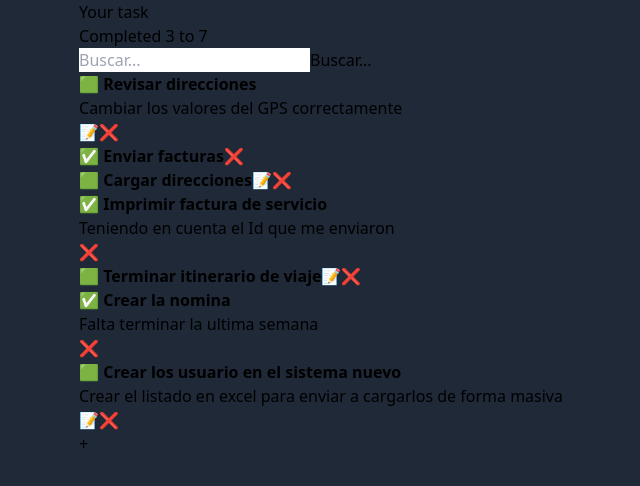
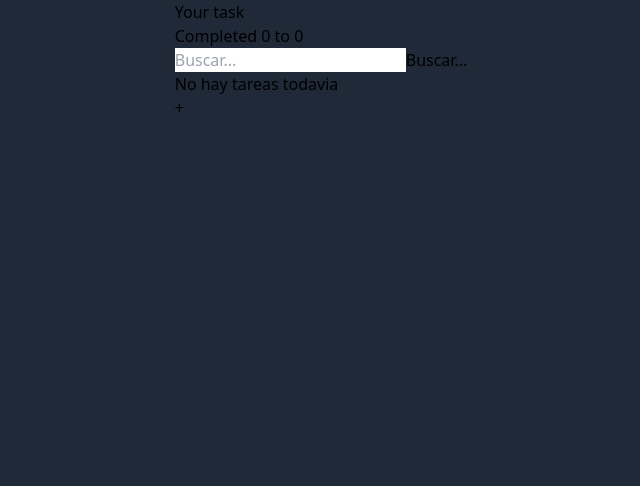
Before and after one commit to Ameth/todo-app-react, a React (Vite) app: page / in a window 1280 px wide. Shown: the top 486 px of the page, without its empty margins (319-959 px from the left). Built offline with nearby package versions, Linux system fonts and the light colour scheme.

Commit message:
Add useLocalStorage hook

```diff
--- a/src/App/index.jsx
+++ b/src/App/index.jsx
@@ -4,6 +4,7 @@ import { TodoSearch } from '../components/TodoSearch'
 import { TodoList } from '../components/TodoList'
 import { CreateTodoButton } from '../components/CreateTodoButton'
 import { Todoitem } from '../components/Todoitem'
+import { useLocalStorage } from '../hooks/useLocalStorage'
 
 const mockTodos = [
   {
@@ -42,8 +43,9 @@ const mockTodos = [
 ]
 
 function App() {
-  const [todos, setTodos] = useState(mockTodos)
+  const [todos, saveTodos] = useLocalStorage('todos_local')
   const [searchValue, setSearchValue] = useState('')
+
   const completedTodos = todos.filter((todo) => todo.completed).length
   const filtredTodos =
     searchValue.length > 0
@@ -54,15 +56,15 @@ function App() {
 
   const toogleStateTodo = (value) => {
     const todoIndex = todos.findIndex((todo) => todo.text === value)
-    const newTodo = [...todos]
+    const newTodos = [...todos]
 
-    newTodo[todoIndex].completed = !newTodo[todoIndex].completed
-    setTodos(newTodo)
+    newTodos[todoIndex].completed = !newTodos[todoIndex].completed
+    saveTodos(newTodos)
   }
 
   const deleteTodo = (value) => {
-    const newTodos = todos.filter(todo => todo.text !== value)
-    setTodos(newTodos)
+    const newTodos = todos.filter((todo) => todo.text !== value)
+    saveTodos(newTodos)
   }
 
   return (
--- /dev/null
+++ b/src/hooks/useLocalStorage.js
@@ -0,0 +1,15 @@
+import { useState } from 'react'
+
+export function useLocalStorage(itemName) {
+  const localItem = localStorage.getItem(itemName)
+  const currentTodos = localItem ? JSON.parse(localItem) : []
+
+  const [item, setItem] = useState(currentTodos)
+
+  const saveItem = (newItem) => {
+    localStorage.setItem(itemName, JSON.stringify(newItem))
+    setItem(newItem)
+  }
+
+  return [item, saveItem]
+}
```
